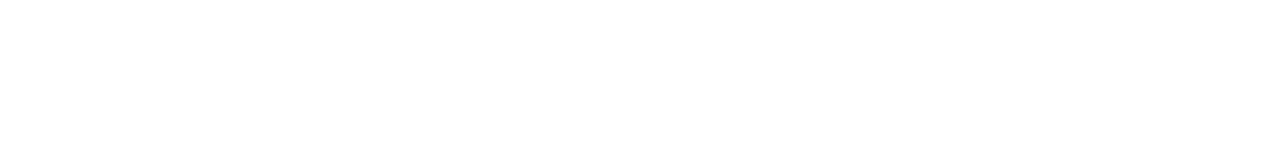
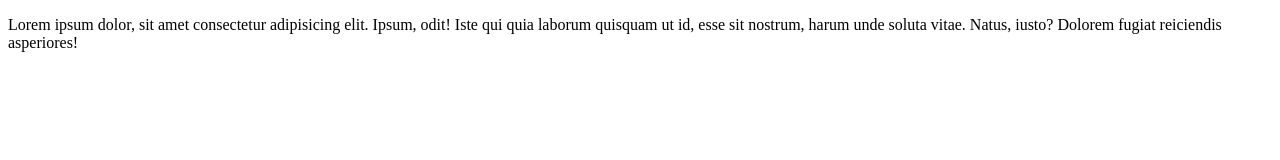
Before and after one commit to BrSilv/ligadigital, a plain HTML site: page index.html in a window 1280 px wide. Drawn offline with Linux system fonts and the light colour scheme.

Commit message:
Acrescentar paragrafo

```diff
--- a/index.html
+++ b/index.html
@@ -7,6 +7,6 @@
     <title>Aula3</title>
 </head>
 <body>
-
+    <p>Lorem ipsum dolor, sit amet consectetur adipisicing elit. Ipsum, odit! Iste qui quia laborum quisquam ut id, esse sit nostrum, harum unde soluta vitae. Natus, iusto? Dolorem fugiat reiciendis asperiores!</p>
 </body>
 </html>
```
